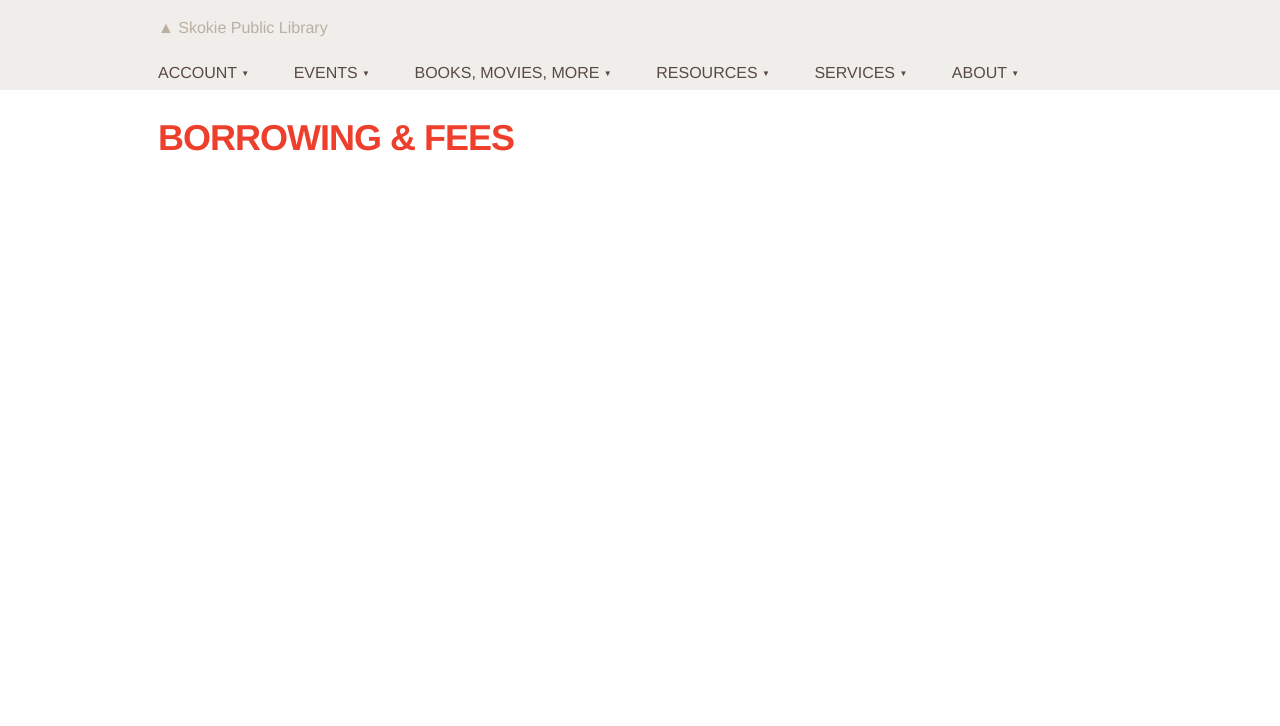
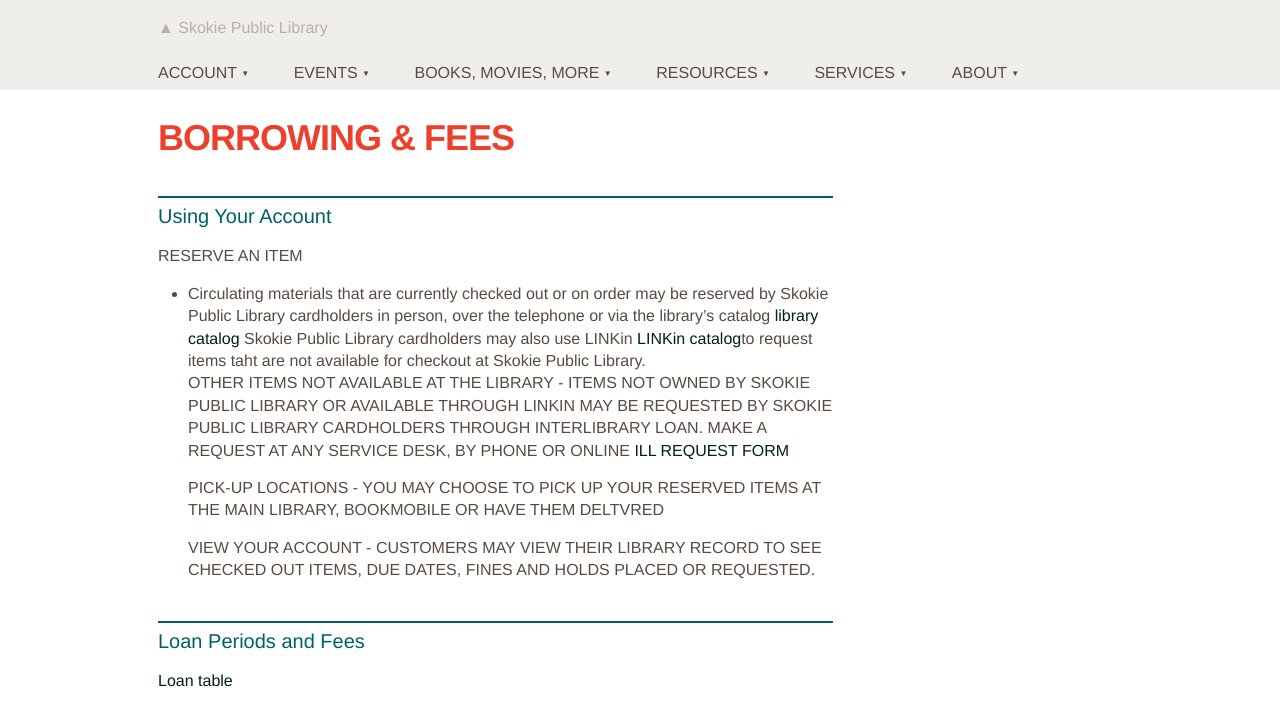
Before and after one commit to skokielibrary/spl-content, a Jekyll site: the page built from _content/eileen/about--borrowing-fees.markdown, in a window 1280 px wide. Shown: the top 726 px of the page. Built offline with Jekyll 4.4.1, drawn with Linux system fonts in a browser that asks for light colours.

Commit message:
Updated about--borrowing-fees.markdown

```diff
--- a/_content/eileen/about--borrowing-fees.markdown
+++ b/_content/eileen/about--borrowing-fees.markdown
@@ -1,4 +1,24 @@
 ---
 layout: page
-title: Borrowing & fees
+title: "Borrowing & fees"
+published: true
 ---
+
+##Using Your Account
+###Reserve an Item
+- Circulating materials that are currently checked out or on order may be reserved by Skokie Public Library cardholders in person, over the telephone or via the library's catalog [library catalog]() Skokie Public Library cardholders may also use LINKin [LINKin catalog]()to request items taht are not available for checkout at Skokie Public Library.
+###Other items not available at the library - Items not owned by Skokie Public Library or available through LINKin may be requested by Skokie Public Library cardholders through Interlibrary Loan. Make a request at any service desk, by phone or online [ILL request form]()
+###Pick-up Locations - You may choose to pick up your reserved items at the main library, Bookmobile or have them deltvred
+###View your account - Customers may view their library record to see checked out items, due dates, fines and holds placed or requested.
+
+
+
+
+
+
+
+
+
+
+##Loan Periods and Fees
+[Loan table]()
```
